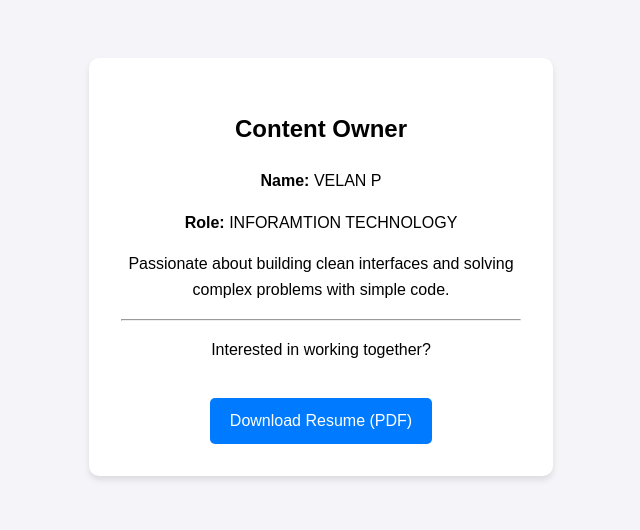
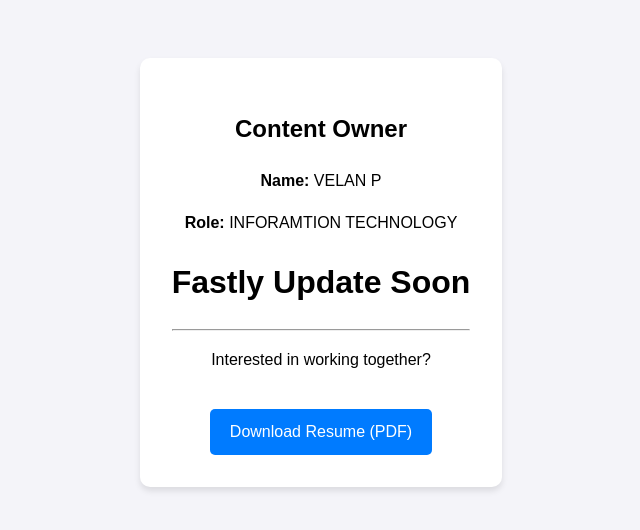
Before and after one commit to velan2409/myportfolio, a plain HTML site: page index.html in a window 1280 px wide. Shown: the whole page, without its empty margins (319-959 px from the left). Drawn offline with Linux system fonts and the light colour scheme.

Commit message:
Add heading for upcoming update in index.html
Added a heading to indicate an upcoming update.

```diff
--- a/index.html
+++ b/index.html
@@ -17,7 +17,7 @@
         <h2>Content Owner</h2>
         <p><strong>Name:</strong> VELAN P</p>
         <p><strong>Role:</strong> INFORAMTION TECHNOLOGY </p>
-        <p>Passionate about building clean interfaces and solving complex problems with simple code.</p>
+        <h1>Fastly Update Soon</h1>
 
         <hr>
 
```
